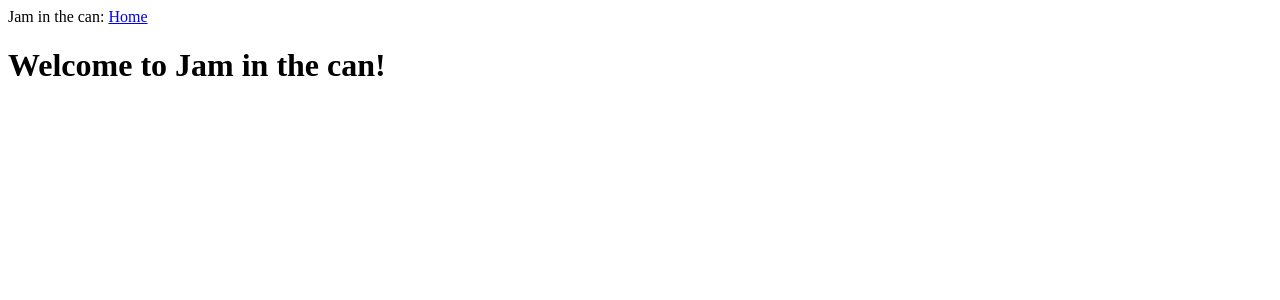
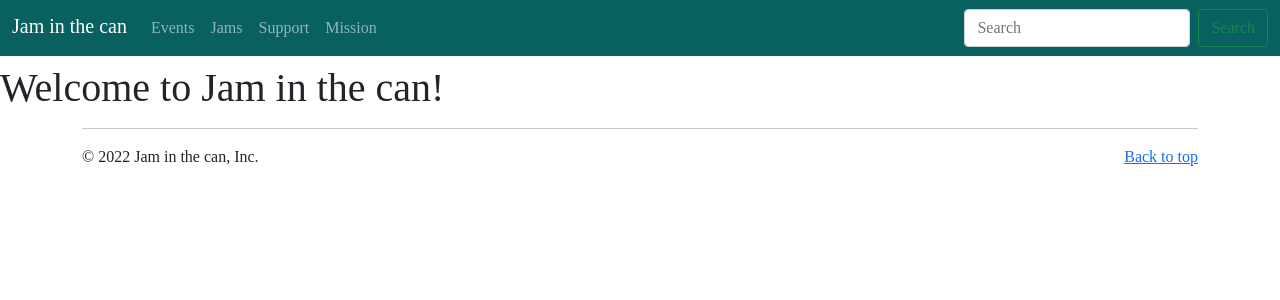
Before and after one commit to paul-win/jitc, a Flask app: page / in a window 1280 px wide. Shown: the top 300 px of the page. Run offline with Flask 2, Linux system fonts and the light colour scheme.

Commit message:
initial bootstrap/css setup, navbar/footer/base template update

```diff
--- a/app/routes.py
+++ b/app/routes.py
@@ -5,3 +5,19 @@ from app import app
 @app.route('/index')
 def index():
     return render_template('index.html', title='Home')
+
+@app.route('/events')
+def events():
+    return render_template('index.html', title='Events')
+
+@app.route('/jams')
+def jams():
+    return render_template('index.html', title='Jams')
+
+@app.route('/support')
+def support():
+    return render_template('index.html', title='Support')
+
+@app.route('/mission')
+def mission():
+    return render_template('index.html', title='Mission')
--- /dev/null
+++ b/app/static/jitc.css
@@ -0,0 +1,23 @@
+body {
+    padding-top: 4rem;
+    padding-bottom: 3rem;
+    /* color: #598381; */
+    font-family: Montserrat;
+}
+
+h1, h2, h3, h4, h5, h6 {
+    font-family:Tekon;
+}
+
+.bg-dark {
+    --bs-bg-opacity: 1;
+    background-color: #08605f!important;
+}
+
+header {
+    font-family:Tekon;
+}
+
+.navbar-brand {
+    padding-top: 0; /* wasn't aligning with other navbar elements with bootstrap padding on top */
+}
--- a/app/templates/base.html
+++ b/app/templates/base.html
@@ -1,10 +1,58 @@
 <!doctype html>
-<html>
+<html lang="en">
 	<head>
+		<meta charset="utf-8">
+		<meta name="viewport" content="width=device-width, initial-scale=1">
+		<link href="https://cdn.jsdelivr.net/npm/bootstrap@5.1.3/dist/css/bootstrap.min.css" rel="stylesheet" integrity="sha384-1BmE4kWBq78iYhFldvKuhfTAU6auU8tT94WrHftjDbrCEXSU1oBoqyl2QvZ6jIW3" crossorigin="anonymous">
+		<link href="{{ url_for('static', filename = 'jitc.css') }}" rel="stylesheet" type="text/css">
+
 		<title> {{ title }} - Jam in the can</title>
+
+		<!-- <meta name="theme-color" content="#08605f"> -->
 	</head>
 	<body>
-		<div>Jam in the can: <a href="{{ url_for('index')}}">Home</a></div>
+		<header>
+			<nav class="navbar navbar-expand-md navbar-dark fixed-top bg-dark mb-4">
+				<div class="container-fluid">
+					<a class="navbar-brand" href="{{ url_for('index')}}">Jam in the can</a>
+					<button class="navbar-toggler" type="button" data-bs-toggle="collapse" data-bs-target="#navbarCollapse" aria-controls="navbarCollapse" aria-expanded="false" aria-label="Toggle navigation">
+				  		<span class="navbar-toggler-icon"></span>
+					</button>
+					<div class="collapse navbar-collapse" id="navbarCollapse">
+				  		<ul class="navbar-nav me-auto mb-2 mb-md-0">
+							<li class="nav-item">
+					  			<a class="nav-link" href="{{ url_for('events')}}">Events</a>
+							</li>
+							<li class="nav-item">
+					  			<a class="nav-link" href="{{ url_for('jams')}}">Jams</a>
+							</li>
+							<li class="nav-item">
+					  			<a class="nav-link" href="{{ url_for('support')}}">Support</a>
+							</li>
+							<li class="nav-item">
+								<a class="nav-link" href="{{ url_for('mission')}}">Mission</a>
+						  </li>
+				  		</ul>
+				  		<form class="d-flex">
+							<input class="form-control me-2" type="search" placeholder="Search" aria-label="Search">
+							<button class="btn btn-outline-success" type="submit">Search</button>
+				  		</form>
+					</div>
+			  	</div>
+			</nav>
+		</header>
+		<main>
 		{% block content %}{% endblock %}
+
+
+		<footer class="container">
+			<hr class="featurette-divider">
+			<p class="float-end"><a href="#">Back to top</a></p>
+			<p>&copy; 2022 Jam in the can, Inc.</p>
+		  </footer>
+		</main>
+
+		<script src="https://cdn.jsdelivr.net/npm/bootstrap@5.1.3/dist/js/bootstrap.bundle.min.js" integrity="sha384-ka7Sk0Gln4gmtz2MlQnikT1wXgYsOg+OMhuP+IlRH9sENBO0LRn5q+8nbTov4+1p" crossorigin="anonymous"></script>
+
 	</body>
 </html>
```
